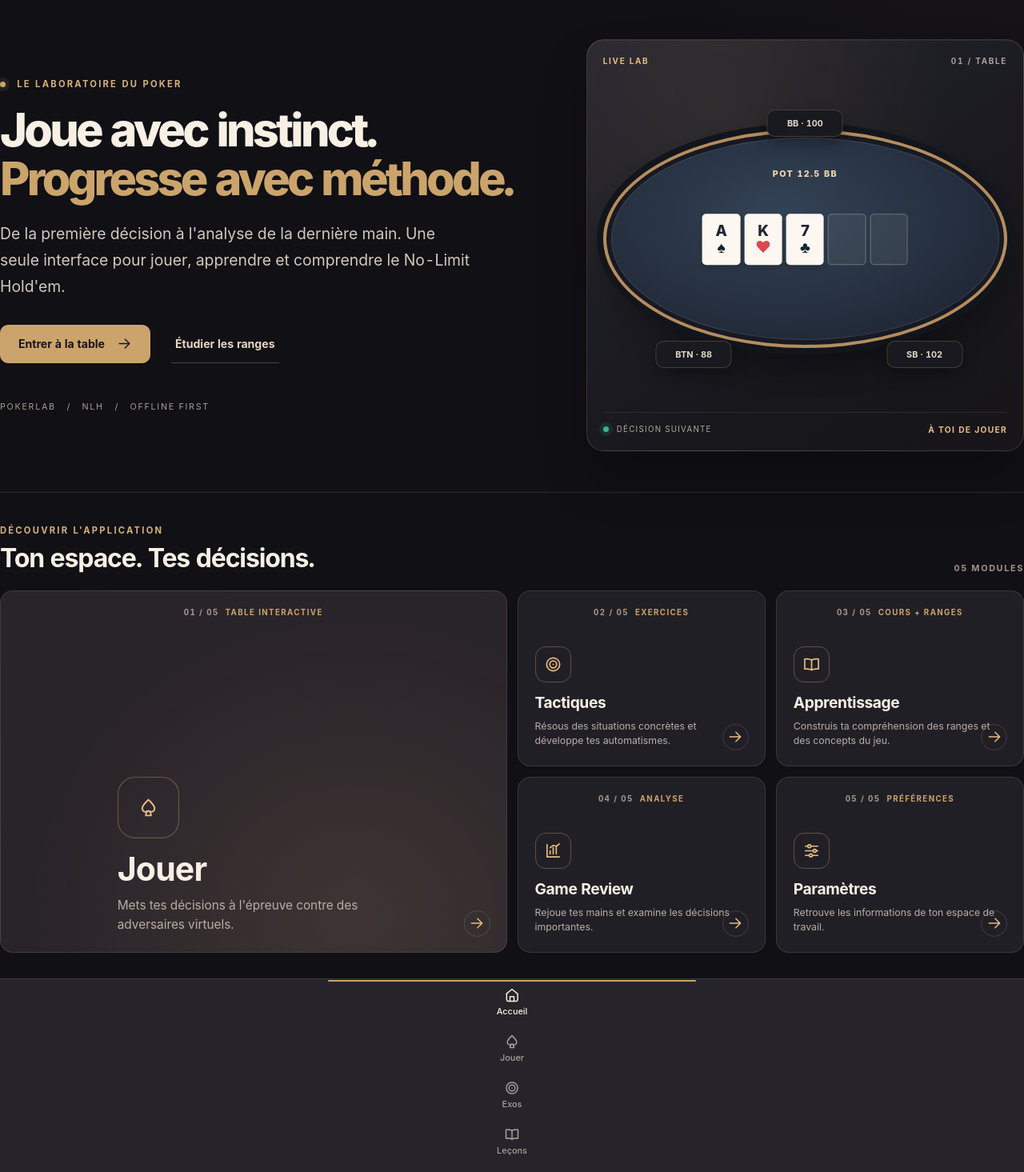
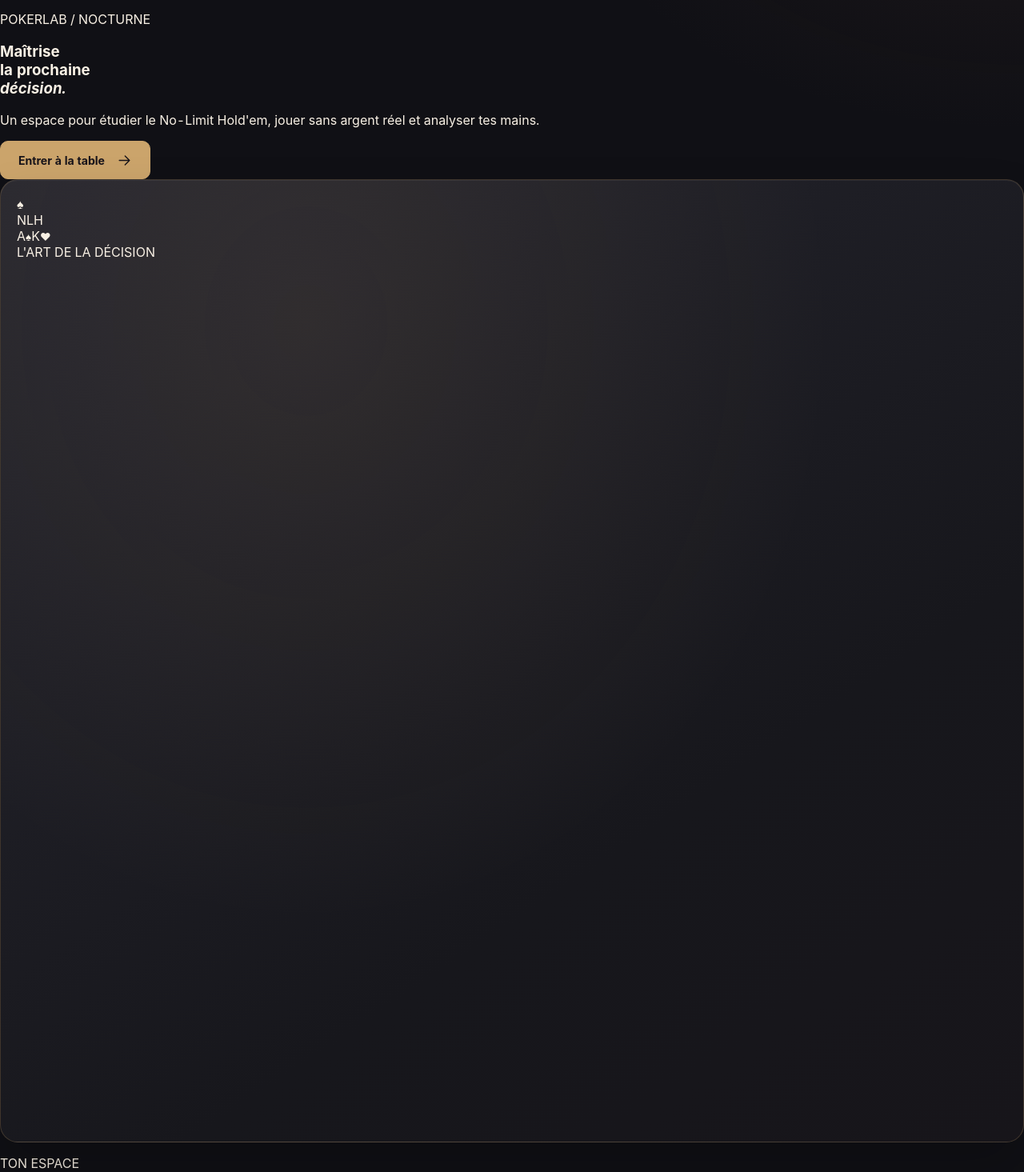
Before and after one commit to iantrn/poker_lab, a React (Vite) app in the folder frontend/: page /#home in a window 1280 px wide. Shown: the part 200-1665 px from the top of the page at 80% size. Built offline with nearby package versions, Linux system fonts and the light colour scheme.

Commit message:
refactor(nocturne): rebuild HomePage.tsx

```diff
--- a/frontend/src/ui/HomePage.tsx
+++ b/frontend/src/ui/HomePage.tsx
@@ -1,91 +1,42 @@
 import { PokerLabIcon, type PokerLabIconName } from "./PokerLabIcon";
 import type { MouseEvent } from "react";
 
-interface HomeDestination {
-  page:"training"|"tactics"|"lessons"|"review"|"settings";
-  icon:PokerLabIconName;
-  title:string;
-  description:string;
-  number:string;
-  tag:string;
-}
-const DESTINATIONS:readonly HomeDestination[]=[
-  {page:"training",icon:"play",title:"Jouer",number:"01",tag:"TABLE INTERACTIVE",
-    description:"Mets tes décisions à l'épreuve contre des adversaires virtuels."},
-  {page:"tactics",icon:"tactics",title:"Tactiques",number:"02",tag:"EXERCICES",
-    description:"Résous des situations concrètes et développe tes automatismes."},
-  {page:"lessons",icon:"learn",title:"Apprentissage",number:"03",tag:"COURS + RANGES",
-    description:"Construis ta compréhension des ranges et des concepts du jeu."},
-  {page:"review",icon:"review",title:"Game Review",number:"04",tag:"ANALYSE",
-    description:"Rejoue tes mains et examine les décisions importantes."},
-  {page:"settings",icon:"settings",title:"Paramètres",number:"05",tag:"PRÉFÉRENCES",
-    description:"Retrouve les informations de ton espace de travail."}
+const modules: ReadonlyArray<{page:string;title:string;detail:string;icon:PokerLabIconName}>=[
+  {page:"training",title:"Jouer",detail:"Affronte des bots et teste tes décisions.",icon:"play"},
+  {page:"tactics",title:"Tactiques",detail:"Travaille des situations concrètes.",icon:"tactics"},
+  {page:"lessons",title:"Apprentissage",detail:"Explore les cours et les ranges.",icon:"learn"},
+  {page:"review",title:"Game Review",detail:"Analyse les mains de tes sessions.",icon:"review"},
+  {page:"settings",title:"Paramètres",detail:"Retrouve ton environnement de travail.",icon:"settings"}
 ];
-function navigate(event:MouseEvent<HTMLAnchorElement>,page:string) {
+function navigate(event:MouseEvent<HTMLAnchorElement>,page:string){
   if(event.defaultPrevented)return;
   const navigation=(window as Window&{PokerLabNavigation?:{navigateTo(page:string):boolean}}).PokerLabNavigation;
   if(navigation){event.preventDefault();navigation.navigateTo(page);}
 }
 export function HomePage(){
-  return <>
-    <div className="pl-home-intro mb-8">
-      <div className="pl-home-hero-copy">
-        <p className="pl-home-eyebrow"><span className="pl-status-dot" aria-hidden="true"/> LE LABORATOIRE DU POKER</p>
-        <h2 className="pl-home-title">Joue avec instinct.<br/><span>Progresse avec méthode.</span></h2>
-        <p className="pl-home-description">
-          De la première décision à l'analyse de la dernière main.
-          Une seule interface pour jouer, apprendre et comprendre le No-Limit Hold'em.
-        </p>
-        <div className="pl-home-hero-actions">
-          <a href="#training" data-page="training" onClick={event=>navigate(event,"training")}
-            className="pl-home-primary-link">Entrer à la table <PokerLabIcon name="arrow-right" size={19}/></a>
-          <a href="#lessons" data-page="lessons" onClick={event=>navigate(event,"lessons")}
-            className="pl-home-secondary-link">Étudier les ranges</a>
-        </div>
-        <p className="pl-home-meta">POKERLAB <span aria-hidden="true">/</span> NLH <span aria-hidden="true">/</span> OFFLINE FIRST</p>
+  return <div className="nct-home">
+    <section className="nct-welcome">
+      <div className="nct-welcome-copy">
+        <p className="nct-kicker">POKERLAB / NOCTURNE</p>
+        <h1>Maîtrise<br/>la prochaine<br/><em>décision.</em></h1>
+        <p>Un espace pour étudier le No-Limit Hold'em, jouer sans argent réel et analyser tes mains.</p>
+        <a href="#training" data-page="training" onClick={event=>navigate(event,"training")} className="pl-home-primary-link nct-primary">Entrer à la table <PokerLabIcon name="arrow-right" size={19}/></a>
       </div>
-      <div className="pl-home-visual" aria-hidden="true">
-        <div className="pl-preview-label"><span>LIVE LAB</span><span>01 / TABLE</span></div>
-        <div className="pl-preview-arena">
-          <div className="pl-preview-felt">
-            <span className="pl-preview-seat pl-preview-seat-a">BB · 100</span>
-            <span className="pl-preview-seat pl-preview-seat-b">BTN · 88</span>
-            <span className="pl-preview-seat pl-preview-seat-c">SB · 102</span>
-            <div className="pl-preview-board">
-              <span className="pl-preview-card">A<span>♠</span></span>
-              <span className="pl-preview-card">K<span>♥</span></span>
-              <span className="pl-preview-card">7<span>♣</span></span>
-              <span className="pl-preview-card pl-preview-card-dim"/>
-              <span className="pl-preview-card pl-preview-card-dim"/>
-            </div>
-            <span className="pl-preview-pot">POT 12.5 BB</span>
-          </div>
-        </div>
-        <div className="pl-preview-bottom"><span className="pl-preview-pulse"/> DÉCISION SUIVANTE <strong>À TOI DE JOUER</strong></div>
-      </div>
-    </div>
-    <section className="pl-home-discover" aria-labelledby="pl-home-discover-title">
-      <div className="pl-home-section-heading">
-        <div><p className="pl-home-eyebrow">DÉCOUVRIR L'APPLICATION</p>
-          <h3 id="pl-home-discover-title">Ton espace. Tes décisions.</h3></div>
-        <span className="pl-home-section-count">05 MODULES</span>
-      </div>
-      <div className="pl-home-grid">
-        {DESTINATIONS.map(({page,icon,title,description,number,tag})=>
-          <a href={"#"+page} data-page={page} key={page} onClick={event=>navigate(event,page)}
-            className={"pl-home-card pl-home-card--"+page}>
-            <span className="pl-home-card-top">
-              <span className="pl-home-card-number">{number} / 05</span>
-              <span className="pl-home-card-tag">{tag}</span>
-            </span>
-            <span className="pl-home-card-content">
-              <span className="pl-home-card-icon"><PokerLabIcon name={icon} size={23}/></span>
-              <h3 className="pl-home-card-title">{title}</h3>
-              <p className="pl-home-card-description">{description}</p>
-            </span>
-            <span className="pl-home-card-arrow"><PokerLabIcon name="arrow-right" size={20}/></span>
-          </a>)}
+      <div className="pl-home-visual nct-hero-art" aria-hidden="true">
+        <div className="nct-hero-orbit"><div className="nct-hero-suit">♠</div><span>NLH</span></div>
+        <div className="nct-hero-cards"><span>A<small>♠</small></span><span>K<small>♥</small></span></div>
+        <span className="nct-hero-caption">L'ART DE LA DÉCISION</span>
       </div>
     </section>
-  </>;
+    <section className="nct-module-list" aria-labelledby="nct-module-title">
+      <div className="nct-list-heading"><p className="nct-kicker">TON ESPACE</p><h2 id="nct-module-title">Choisis ton activité</h2></div>
+      {modules.map((m,index)=><a key={m.page} href={"#"+m.page} data-page={m.page}
+        onClick={event=>navigate(event,m.page)} className={"pl-home-card nct-module-row nct-module-"+m.page}>
+        <span className="nct-module-index">{String(index+1).padStart(2,"0")}</span>
+        <PokerLabIcon name={m.icon} size={23}/>
+        <span><strong className="pl-home-card-title">{m.title}</strong><small>{m.detail}</small></span>
+        <PokerLabIcon name="arrow-right" size={18}/>
+      </a>)}
+    </section>
+  </div>;
 }
```
